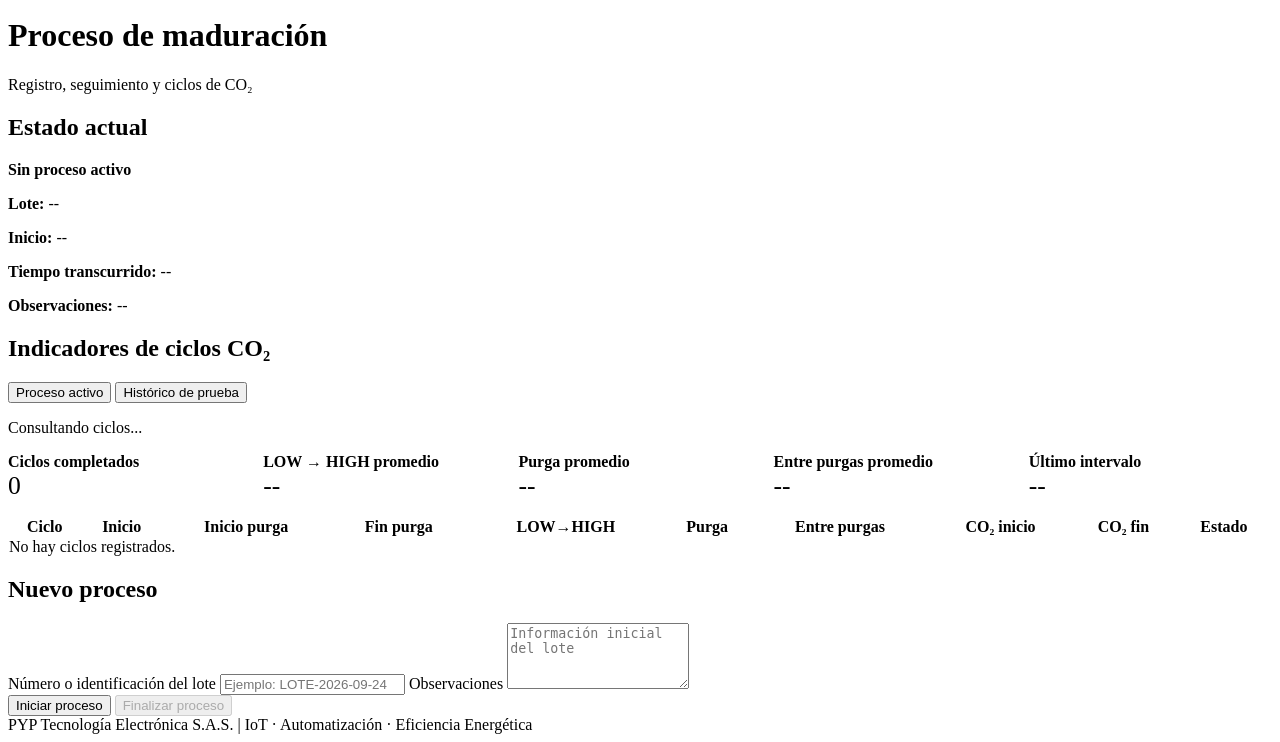
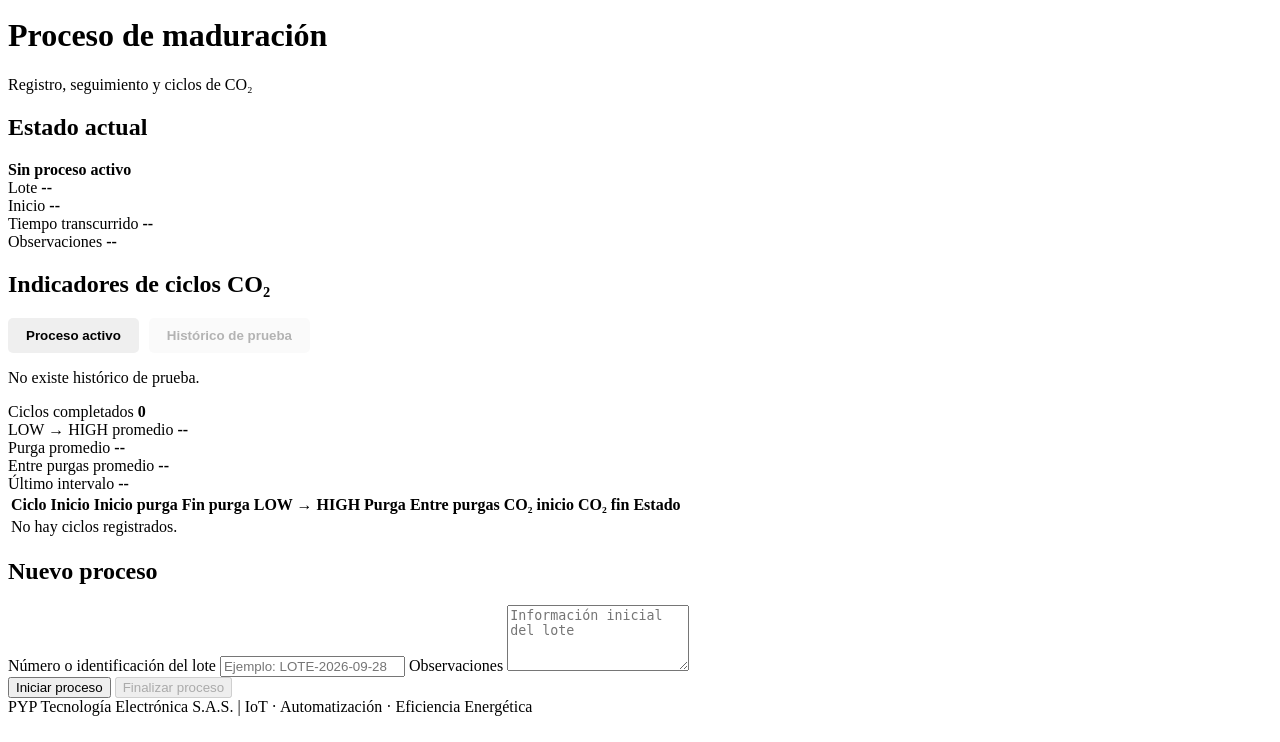
Before and after one commit to pyptec/RPI-MDFR, a FastAPI app: page /proceso in a window 1280 px wide. Shown: the part 370-1112 px from the top of the page. After the commit the page ends 1086 px from the top, so only its background shows below. Run offline with FastAPI, Linux system fonts and the light colour scheme; data that the repository does not hold is empty.

Commit message:
arreglo web

```diff
--- a/webapp/templates/proceso.html
+++ b/webapp/templates/proceso.html
@@ -2,93 +2,243 @@
 
 {% block content %}
 
-<h1>Proceso de maduración</h1>
-<p class="subtitle">Registro, seguimiento y ciclos de CO₂</p>
+<h1>
+    Proceso de maduración
+</h1>
 
-<div class="panel">
-    <h2>Estado actual</h2>
-    <div id="estadoProceso">Consultando...</div>
+<p class="subtitle">
+    Registro, seguimiento y ciclos de CO₂
+</p>
 
-    <div id="datosProceso">
-        <p><strong>Lote:</strong> <span id="loteActual">--</span></p>
-        <p><strong>Inicio:</strong> <span id="inicioActual">--</span></p>
-        <p><strong>Tiempo transcurrido:</strong> <span id="tiempoActual">--</span></p>
-        <p><strong>Observaciones:</strong> <span id="observacionesActuales">--</span></p>
-    </div>
-</div>
 
-<div class="panel">
-    <h2>Indicadores de ciclos CO₂</h2>
+<section class="panel">
 
-    <div style="margin-bottom:16px;">
-        <button id="btnModoActivo" onclick="cargarCiclos('activo')">Proceso activo</button>
-        <button id="btnModoHistorico" onclick="cargarCiclos('historico')">Histórico de prueba</button>
+    <h2>
+        Estado actual
+    </h2>
+
+    <div id="estadoProceso">
+        Consultando...
     </div>
 
-    <p id="procesoCiclosInfo">Consultando ciclos...</p>
 
-    <div style="display:grid;grid-template-columns:repeat(auto-fit,minmax(180px,1fr));gap:12px;margin:16px 0;">
-        <div class="panel">
-            <strong>Ciclos completados</strong>
-            <div id="kpiCiclos" style="font-size:1.6rem;">--</div>
+    <div class="process-grid">
+
+        <div>
+            <span>Lote</span>
+            <strong id="loteActual">
+                --
+            </strong>
         </div>
-        <div class="panel">
-            <strong>LOW → HIGH promedio</strong>
-            <div id="kpiLowHigh" style="font-size:1.6rem;">--</div>
+
+        <div>
+            <span>Inicio</span>
+            <strong id="inicioActual">
+                --
+            </strong>
         </div>
-        <div class="panel">
-            <strong>Purga promedio</strong>
-            <div id="kpiPurga" style="font-size:1.6rem;">--</div>
+
+        <div>
+            <span>Tiempo transcurrido</span>
+            <strong id="tiempoActual">
+                --
+            </strong>
         </div>
-        <div class="panel">
-            <strong>Entre purgas promedio</strong>
-            <div id="kpiIntervalo" style="font-size:1.6rem;">--</div>
+
+        <div>
+            <span>Observaciones</span>
+            <strong id="observacionesActuales">
+                --
+            </strong>
         </div>
-        <div class="panel">
-            <strong>Último intervalo</strong>
-            <div id="kpiUltimoIntervalo" style="font-size:1.6rem;">--</div>
-        </div>
+
     </div>
 
+</section>
+
+
+<section class="panel">
+
+    <h2>
+        Indicadores de ciclos CO₂
+    </h2>
+
+
+    <div class="variable-buttons">
+
+        <button
+            id="btnCiclosActivo"
+            onclick="cambiarModoCiclos('activo')"
+        >
+            Proceso activo
+        </button>
+
+        <button
+            id="btnCiclosHistorico"
+            onclick="cambiarModoCiclos('historico')"
+        >
+            Histórico de prueba
+        </button>
+
+    </div>
+
+
+    <p id="origenCiclos">
+        Consultando ciclos...
+    </p>
+
+
+    <div class="process-grid">
+
+        <div>
+            <span>
+                Ciclos completados
+            </span>
+
+            <strong id="kpiCiclos">
+                --
+            </strong>
+        </div>
+
+
+        <div>
+            <span>
+                LOW → HIGH promedio
+            </span>
+
+            <strong id="kpiLowHigh">
+                --
+            </strong>
+        </div>
+
+
+        <div>
+            <span>
+                Purga promedio
+            </span>
+
+            <strong id="kpiPurga">
+                --
+            </strong>
+        </div>
+
+
+        <div>
+            <span>
+                Entre purgas promedio
+            </span>
+
+            <strong id="kpiIntervalo">
+                --
+            </strong>
+        </div>
+
+
+        <div>
+            <span>
+                Último intervalo
+            </span>
+
+            <strong id="kpiUltimoIntervalo">
+                --
+            </strong>
+        </div>
+
+    </div>
+
+
     <div style="overflow-x:auto;">
-        <table style="width:100%;border-collapse:collapse;">
+
+        <table>
+
             <thead>
+
                 <tr>
                     <th>Ciclo</th>
                     <th>Inicio</th>
                     <th>Inicio purga</th>
                     <th>Fin purga</th>
-                    <th>LOW→HIGH</th>
+                    <th>LOW → HIGH</th>
                     <th>Purga</th>
                     <th>Entre purgas</th>
                     <th>CO₂ inicio</th>
                     <th>CO₂ fin</th>
                     <th>Estado</th>
                 </tr>
+
             </thead>
+
+
             <tbody id="tablaCiclos">
-                <tr><td colspan="10">Consultando...</td></tr>
+
+                <tr>
+                    <td colspan="10">
+                        Consultando...
+                    </td>
+                </tr>
+
             </tbody>
+
         </table>
+
     </div>
-</div>
 
-<div class="panel">
-    <h2>Nuevo proceso</h2>
+</section>
 
-    <label>Número o identificación del lote</label>
-    <input type="text" id="lote" placeholder="Ejemplo: LOTE-2026-09-24">
 
-    <label>Observaciones</label>
-    <textarea id="observaciones" rows="4" placeholder="Información inicial del lote"></textarea>
+<section class="panel">
+
+    <h2>
+        Nuevo proceso
+    </h2>
+
+
+    <label for="lote">
+        Número o identificación del lote
+    </label>
+
+    <input
+        type="text"
+        id="lote"
+        placeholder="Ejemplo: LOTE-2026-09-28"
+    >
+
+
+    <label for="observaciones">
+        Observaciones
+    </label>
+
+    <textarea
+        id="observaciones"
+        rows="4"
+        placeholder="Información inicial del lote"
+    ></textarea>
+
 
     <div>
-        <button id="btnIniciar" onclick="iniciarProceso()">Iniciar proceso</button>
-        <button id="btnFinalizar" onclick="finalizarProceso()">Finalizar proceso</button>
+
+        <button
+            id="btnIniciar"
+            onclick="iniciarProceso()"
+        >
+            Iniciar proceso
+        </button>
+
+        <button
+            id="btnFinalizar"
+            onclick="finalizarProceso()"
+        >
+            Finalizar proceso
+        </button>
+
     </div>
 
-    <div id="mensajeProceso"></div>
-</div>
+
+    <div id="mensajeProceso">
+    </div>
+
+</section>
+
 
 <script src="/static/js/proceso.js"></script>
 
```
